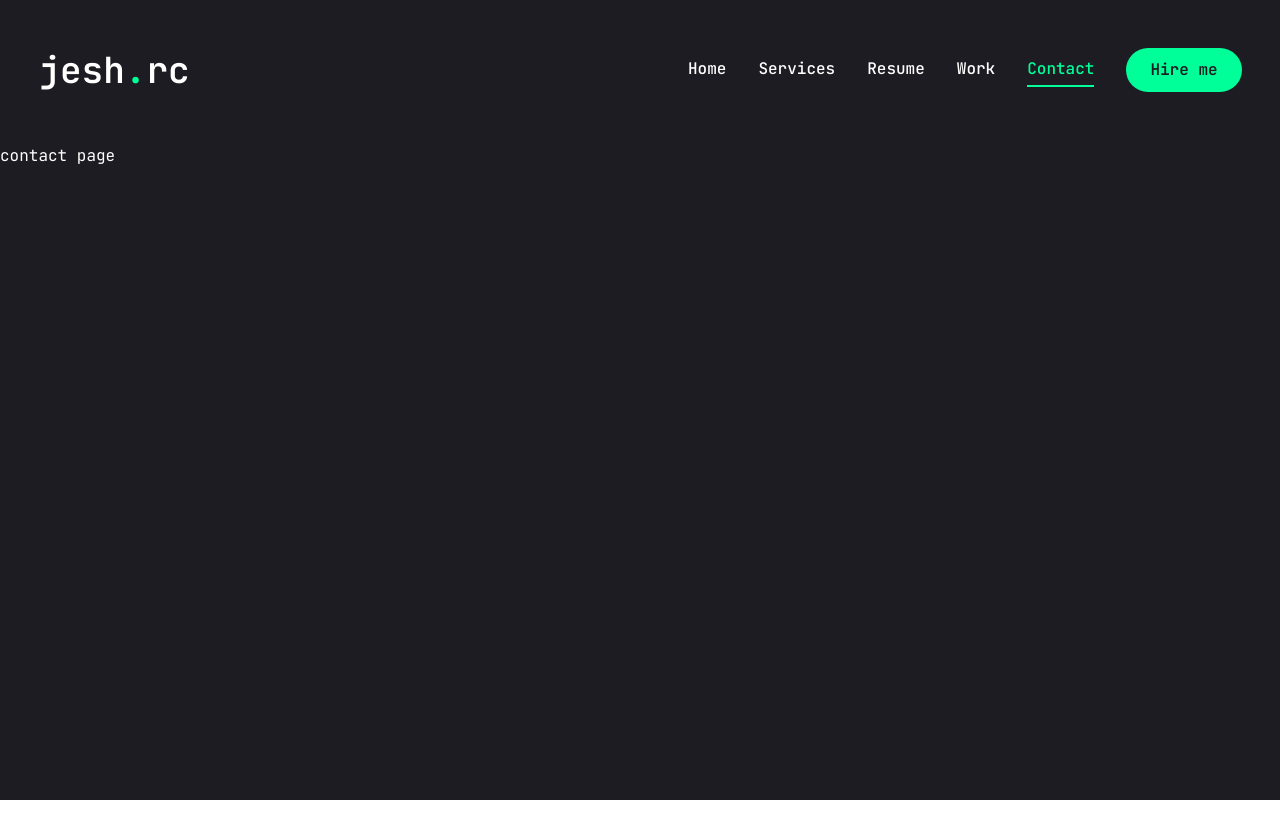
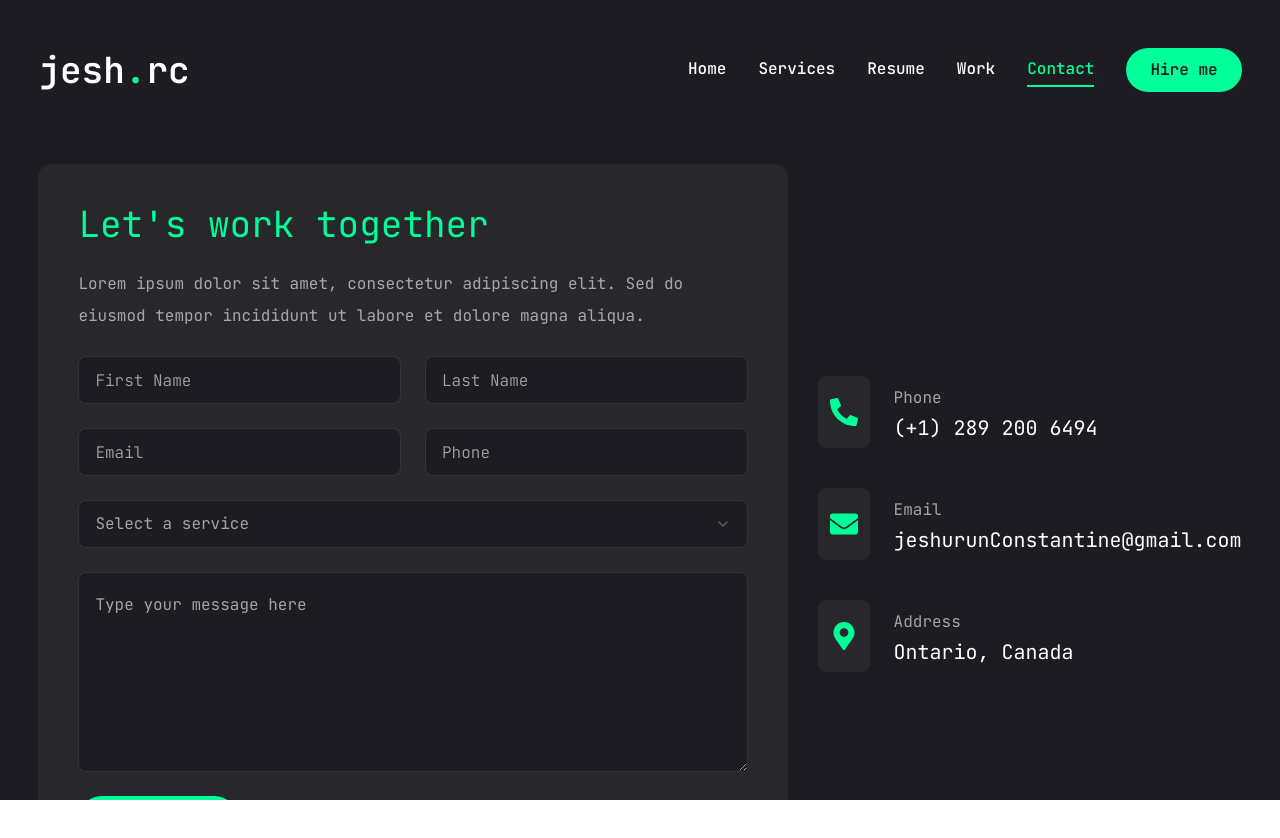
Before and after one commit to jesh-rc/Portfolio, a Next.js app: page /contact in a window 1280 px wide. Shown: the top 838 px of the page. Before the commit the page ends 800 px from the top, so only its background shows below. Built offline with nearby package versions, Linux system fonts and the light colour scheme.

Commit message:
Completed Contact page
- Changed styling for input, select, and text area components

```diff
--- a/app/contact/page.jsx
+++ b/app/contact/page.jsx
@@ -1,6 +1,116 @@
+"use client";
+
+import { Button } from "@/components/ui/button";
+import { Input } from "@/components/ui/input";
+import { Textarea } from "@/components/ui/textarea";
+
+import {
+  Select,
+  SelectContent,
+  SelectItem,
+  SelectLabel,
+  SelectTrigger,
+  SelectValue,
+  SelectGroup
+} from "@/components/ui/select";
+
+import { FaPhoneAlt, FaEnvelope, FaMapMarkerAlt } from 'react-icons/fa';
+
+const info =[
+  {
+    icon: <FaPhoneAlt />,
+    title: "Phone",
+    description: "(+1) 289 200 6494"
+  },
+  {
+    icon: <FaEnvelope />,
+    title: "Email",
+    description: "jeshurunConstantine@gmail.com"
+  },
+  {
+    icon: <FaMapMarkerAlt />,
+    title: "Address",
+    description: "Ontario, Canada"
+  }
+];
+
+import { motion } from "framer-motion";
+
+
+
+
 const Contact = () => {
     return (
-        <div>contact page</div>
+        <motion.section
+          initial={{opacity: 0}}
+          animate={{opacity: 1,
+            transition: {delay: 2.4, duration: 0.4, ease: "easeIn"}
+          }}
+          className="py-6"
+        >
+          <div className="container mx-auto">
+            <div className="flex flex-col xl:flex-row gap-[30px]">
+              {/* form */}
+              <div className="xl:h-[54%] order-2 xl:order-none">
+                <form className={`flex flex-col gap-6 p-10 bg-[#27272c] rounded-xl`}>
+                  <h3 className="text-4xl text-accent">Let's work together</h3>
+                  <p className="text-white/60">
+                    Lorem ipsum dolor sit amet, consectetur adipiscing elit.
+                     Sed do eiusmod tempor incididunt ut labore et dolore magna aliqua.
+                  </p>
+                  {/* input */}
+                  <div className="grid grid-cols-1 md:grid-cols-2 gap-6">
+                    <Input type="firstname" placeholder="First Name" />
+                    <Input type="lastname" placeholder="Last Name" />
+                    <Input type="email" placeholder="Email" />
+                    <Input type="phone" placeholder="Phone" />
+                  </div>
+                  {/* select */}
+                  <Select>
+                    <SelectTrigger className={`w-full cursor-pointer`}>
+                      <SelectValue placeholder="Select a service" />
+                    </SelectTrigger>
+                    <SelectContent>
+                      <SelectGroup>
+                        <SelectLabel>Select a service</SelectLabel>
+                        <SelectItem value="est" className={`cursor-pointer`}>Web Development</SelectItem>
+                        <SelectItem value="cst" className={`cursor-pointer`}>UI/UX Design</SelectItem>
+                        <SelectItem value="mst" className={`cursor-pointer`}>Logo Design</SelectItem>
+                      </SelectGroup>
+                    </SelectContent>
+                  </Select>
+                  {/* textarea */}
+                  <Textarea
+                    className={`h-[200px]`}
+                    placeholder="Type your message here"
+                  />
+                  {/* btn */}
+                  <Button size="md" className={`max-w-40 cursor-pointer`}>Send message</Button>
+                </form>
+              </div>
+              {/* info */}
+              <div className={`flex-1 flex items-center xl:justify-end order-1
+                xl:order-none mb-8 xl:mb-0`}>
+                  <ul className="flex flex-col gap-10">
+                    {info.map((item, index)=> {
+                      return (
+                        <li key={index} className={`flex items-center gap-6`}>
+                          <div className={`w-[52px] h-[52px] xl:[72px] xl:h-[72px] bg-[#27272c]
+                            text-accent rounded-md flex items-center justify-center`}>
+                            <div className="text-[28px]">{item.icon}</div>
+                          </div>
+                          <div className="flex-1">
+                            <p className="text-white/60">{item.title}</p>
+                            <h3 className="text-xl">{item.description}</h3>
+                          </div>
+                        </li>
+                      )
+                    })}
+                  </ul>
+                </div>
+            </div>
+          </div>
+        </motion.section>
     );
 };
 
--- a/components/ui/input.jsx
+++ b/components/ui/input.jsx
@@ -12,9 +12,9 @@ function Input({
       type={type}
       data-slot="input"
       className={cn(
-        "file:text-foreground placeholder:text-muted-foreground selection:bg-primary selection:text-primary-foreground dark:bg-input/30 border-input h-9 w-full min-w-0 rounded-md border bg-transparent px-3 py-1 text-base shadow-xs transition-[color,box-shadow] outline-none file:inline-flex file:h-7 file:border-0 file:bg-transparent file:text-sm file:font-medium disabled:pointer-events-none disabled:cursor-not-allowed disabled:opacity-50 md:text-sm",
-        "focus-visible:border-ring focus-visible:ring-ring/50 focus-visible:ring-[3px]",
-        "aria-invalid:ring-destructive/20 dark:aria-invalid:ring-destructive/40 aria-invalid:border-destructive",
+        `flex h-[48px] rounded-md border border-white/10 focus:border-accent
+        font-light bg-primary px-4 py-5 text-base placeholder:text-white/60
+        outline-none`,
         className
       )}
       {...props} />
--- a/components/ui/select.jsx
+++ b/components/ui/select.jsx
@@ -35,7 +35,9 @@ function SelectTrigger({
       data-slot="select-trigger"
       data-size={size}
       className={cn(
-        "border-input data-[placeholder]:text-muted-foreground [&_svg:not([class*='text-'])]:text-muted-foreground focus-visible:border-ring focus-visible:ring-ring/50 aria-invalid:ring-destructive/20 dark:aria-invalid:ring-destructive/40 aria-invalid:border-destructive dark:bg-input/30 dark:hover:bg-input/50 flex w-fit items-center justify-between gap-2 rounded-md border bg-transparent px-3 py-2 text-sm whitespace-nowrap shadow-xs transition-[color,box-shadow] outline-none focus-visible:ring-[3px] disabled:cursor-not-allowed disabled:opacity-50 data-[size=default]:h-9 data-[size=sm]:h-8 *:data-[slot=select-value]:line-clamp-1 *:data-[slot=select-value]:flex *:data-[slot=select-value]:items-center *:data-[slot=select-value]:gap-2 [&_svg]:pointer-events-none [&_svg]:shrink-0 [&_svg:not([class*='size-'])]:size-4",
+        `flex h-[48px] w-full items-center justify-between rounded-md border
+        border-white/10 bg-primary px-4 py-5 text-base text-white/60
+        placeholder:text-white/10 focus:border-accent outline-none`,
         className
       )}
       {...props}>
@@ -59,7 +61,12 @@ function SelectContent({
       <SelectPrimitive.Content
         data-slot="select-content"
         className={cn(
-          "bg-popover text-popover-foreground data-[state=open]:animate-in data-[state=closed]:animate-out data-[state=closed]:fade-out-0 data-[state=open]:fade-in-0 data-[state=closed]:zoom-out-95 data-[state=open]:zoom-in-95 data-[side=bottom]:slide-in-from-top-2 data-[side=left]:slide-in-from-right-2 data-[side=right]:slide-in-from-left-2 data-[side=top]:slide-in-from-bottom-2 relative z-50 max-h-(--radix-select-content-available-height) min-w-[8rem] origin-(--radix-select-content-transform-origin) overflow-x-hidden overflow-y-auto rounded-md border shadow-md",
+          `bg-popover text-popover-foreground data-[state=open]:animate-in data-[state=closed]:animate-out
+          data-[state=closed]:fade-out-0 data-[state=open]:fade-in-0 data-[state=closed]:zoom-out-95
+          data-[state=open]:zoom-in-95 data-[side=bottom]:slide-in-from-top-2 data-[side=left]:slide-in-from-right-2
+          data-[side=right]:slide-in-from-left-2 data-[side=top]:slide-in-from-bottom-2 relative z-50
+          max-h-(--radix-select-content-available-height) min-w-[8rem] origin-(--radix-select-content-transform-origin)
+          overflow-x-hidden overflow-y-auto rounded-md border shadow-md border-white/10 bg-primary text-white`,
           position === "popper" &&
             "data-[side=bottom]:translate-y-1 data-[side=left]:-translate-x-1 data-[side=right]:translate-x-1 data-[side=top]:-translate-y-1",
           className
@@ -100,7 +107,7 @@ function SelectItem({
     <SelectPrimitive.Item
       data-slot="select-item"
       className={cn(
-        "focus:bg-accent focus:text-accent-foreground [&_svg:not([class*='text-'])]:text-muted-foreground relative flex w-full cursor-default items-center gap-2 rounded-sm py-1.5 pr-8 pl-2 text-sm outline-hidden select-none data-[disabled]:pointer-events-none data-[disabled]:opacity-50 [&_svg]:pointer-events-none [&_svg]:shrink-0 [&_svg:not([class*='size-'])]:size-4 *:[span]:last:flex *:[span]:last:items-center *:[span]:last:gap-2",
+        "focus:bg-accent focus:text-primary [&_svg:not([class*='text-'])]:text-muted-foreground relative flex w-full cursor-default items-center gap-2 rounded-sm py-1.5 pr-8 pl-2 text-sm outline-hidden select-none data-[disabled]:pointer-events-none data-[disabled]:opacity-50 [&_svg]:pointer-events-none [&_svg]:shrink-0 [&_svg:not([class*='size-'])]:size-4 *:[span]:last:flex *:[span]:last:items-center *:[span]:last:gap-2",
         className
       )}
       {...props}>
--- a/components/ui/textarea.jsx
+++ b/components/ui/textarea.jsx
@@ -10,7 +10,10 @@ function Textarea({
     <textarea
       data-slot="textarea"
       className={cn(
-        "border-input placeholder:text-muted-foreground focus-visible:border-ring focus-visible:ring-ring/50 aria-invalid:ring-destructive/20 dark:aria-invalid:ring-destructive/40 aria-invalid:border-destructive dark:bg-input/30 flex field-sizing-content min-h-16 w-full rounded-md border bg-transparent px-3 py-2 text-base shadow-xs transition-[color,box-shadow] outline-none focus-visible:ring-[3px] disabled:cursor-not-allowed disabled:opacity-50 md:text-sm",
+        `flex min-h-[80px] w-full rounded-md border border-white/10 bg-primary
+        px-4 py-5 text-base placeholder:text-white/60 focus-visible:outline-none
+        focus-visible:ring-1 focus-visible:ring-accent focus-visible:ring-offset-0
+        disabled:cursor-not-allowed disabled:opacity-50`,
         className
       )}
       {...props} />
```
